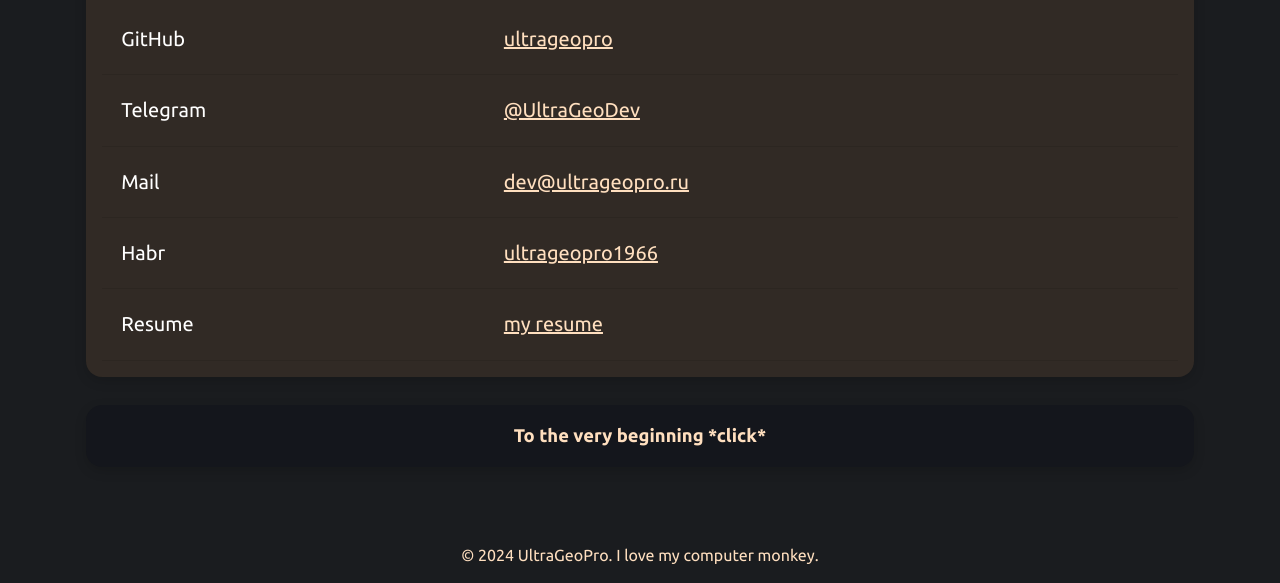
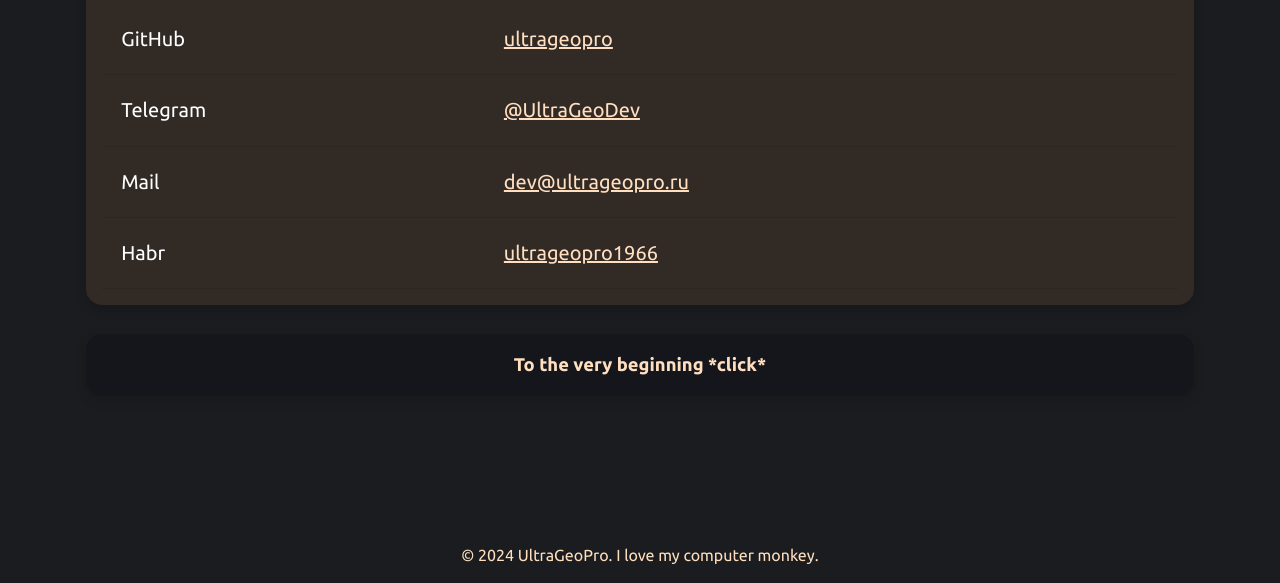
Before and after one commit to ultrageopro/ultrageosite, an Astro site: page /contacts in a window 1280 px wide. Shown: the part 217-800 px from the top of the page. Built offline with nearby package versions, Linux system fonts and the light colour scheme; Astro itself is replaced by a stand-in of ours.

Commit message:
fix: ah im sorry

```diff
--- a/src/pages/contacts.astro
+++ b/src/pages/contacts.astro
@@ -8,7 +8,6 @@ const services = [
   { name: 'Telegram', link: 'https://t.me/UltraGeoDev', 'username': '@UltraGeoDev' },
   { name: 'Mail', link: 'mailto:dev@ultrageopro.ru', 'username': 'dev@ultrageopro.ru' },
   { name: 'Habr', link: 'https://habr.com/ru/users/ultrageopro1966', 'username': 'ultrageopro1966' },
-  { name: 'Resume', link: 'https://cloud.ultrageopro.ru/s/qefJgQ8FMwHgsmf', 'username': 'my resume' },
 ];
 ---
 
```
